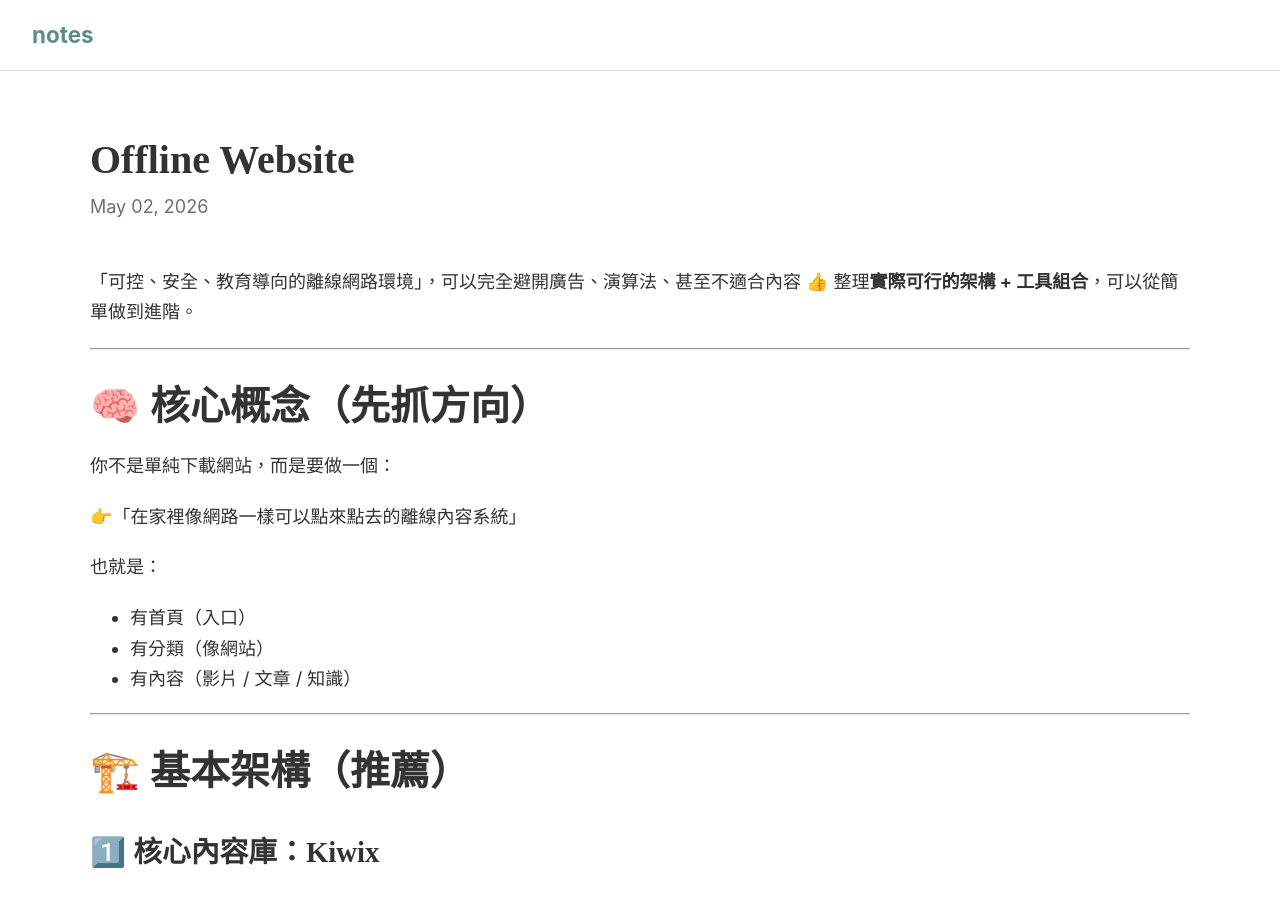
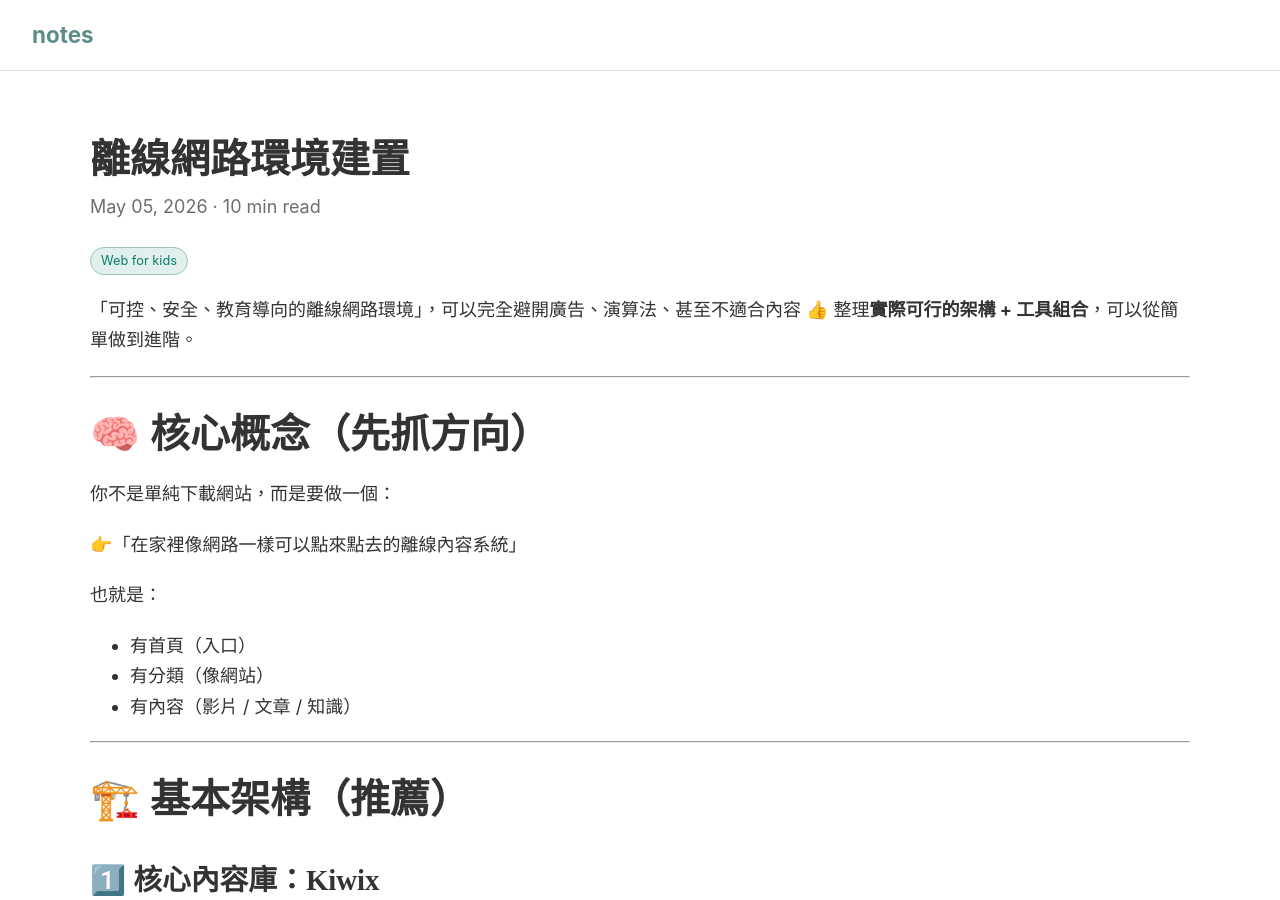
Before and after one commit to linjose/notes, a Jekyll site: the page built from _posts/2026-05-02-offline-website.md, in a window 1280 px wide and 900 px high. Built offline with Jekyll 4.4.1, drawn with Linux system fonts in a browser that asks for light colours; our own code applies the rules of GitHub Pages for plain Markdown files.

Commit message:
Update 2026-05-02-offline-website.md

```diff
--- a/_posts/2026-05-02-offline-website.md
+++ b/_posts/2026-05-02-offline-website.md
@@ -1,3 +1,12 @@
+---
+layout: post
+title: 離線網路環境建置
+date: 2026-05-05
+reading_time: 10 min read
+tags: [Web for kids]
+excerpt:
+---
+
 「可控、安全、教育導向的離線網路環境」，可以完全避開廣告、演算法、甚至不適合內容 👍
 整理**實際可行的架構 + 工具組合**，可以從簡單做到進階。
 
```
